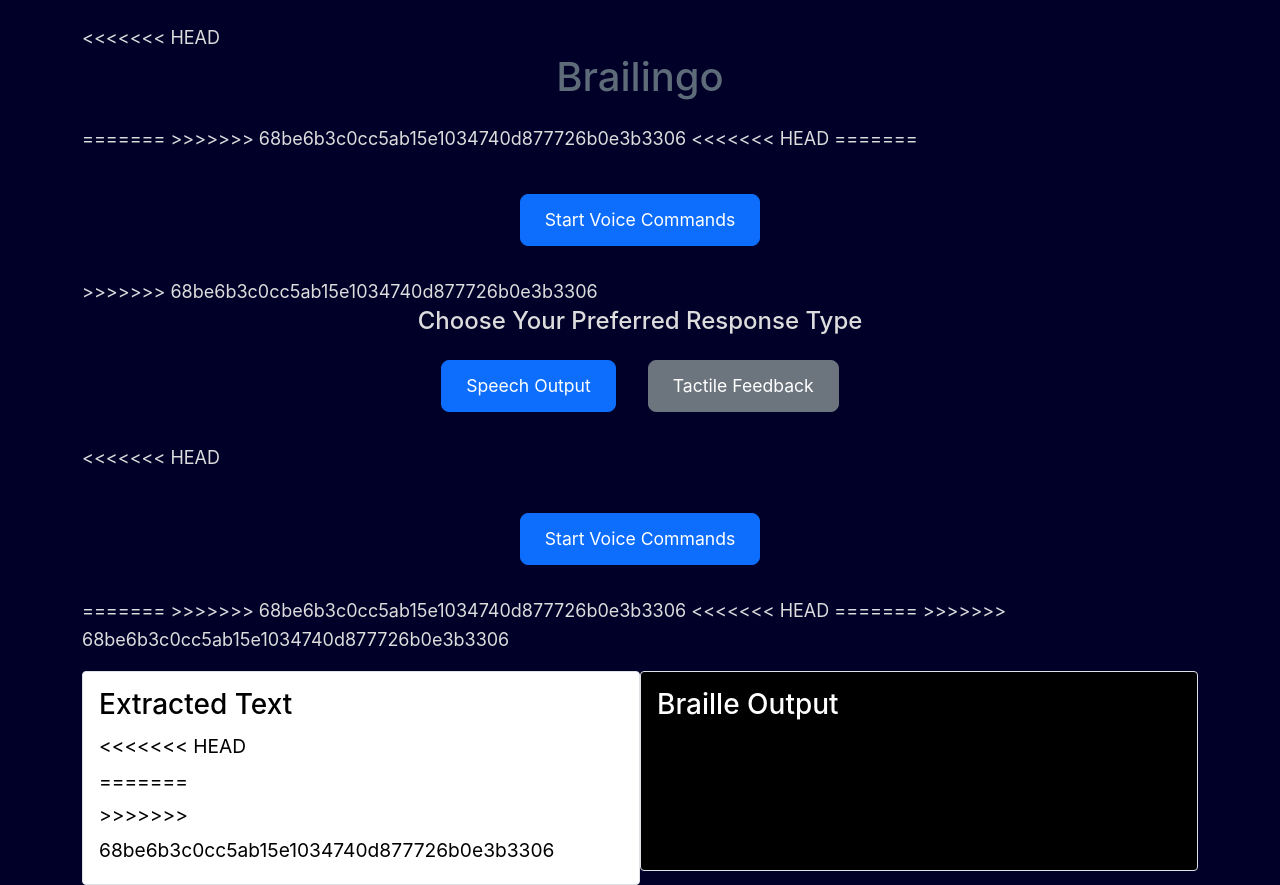
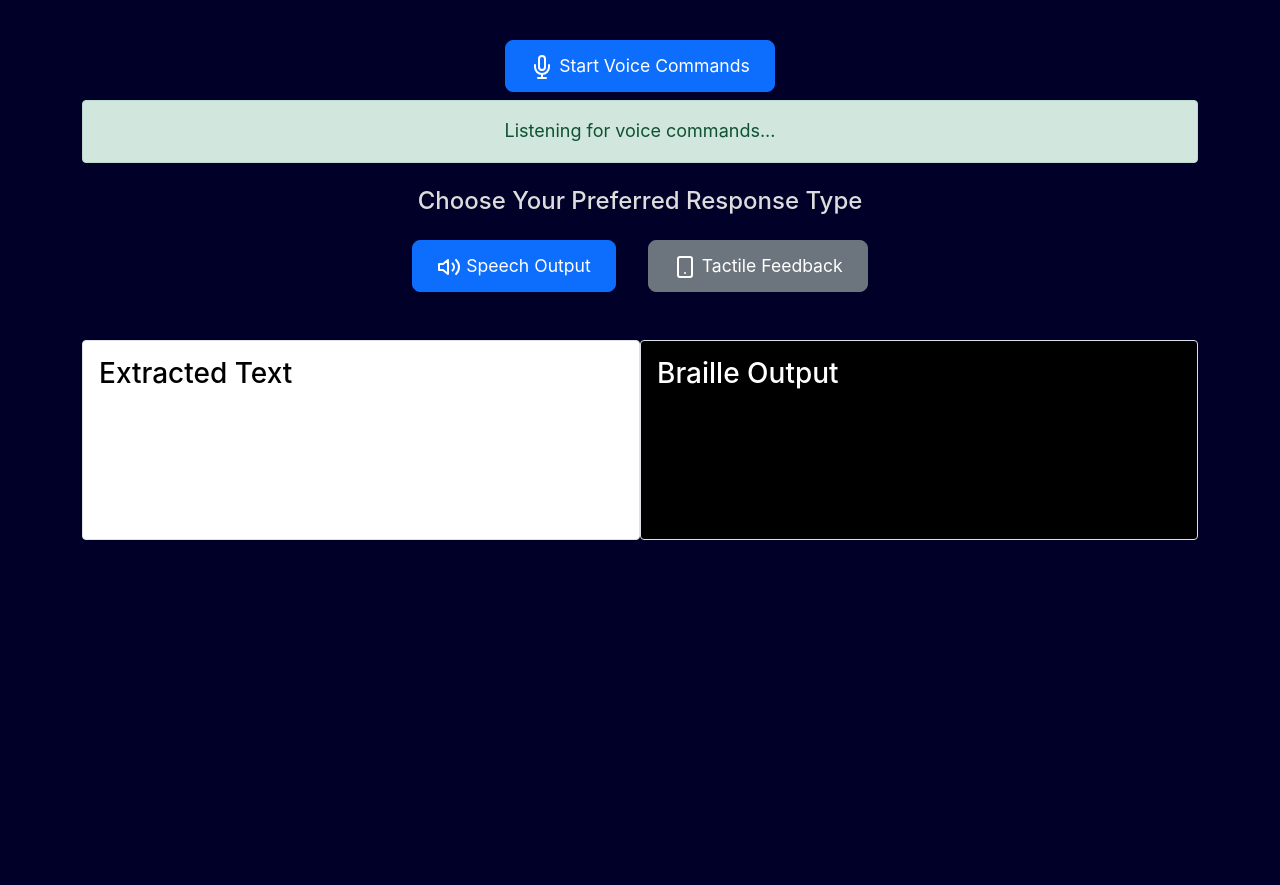
Before and after one commit to edith797/Brailingo, a Flask app: page / in a window 1280 px wide. Shown: the part 58-943 px from the top of the page. After the commit the page ends 598 px from the top, so only its background shows below. Run offline with Flask 3, Linux system fonts and the light colour scheme; some libraries are stand-ins or nearby versions.

Commit message:
Text input processing

```diff
--- a/static/js/ocr.js
+++ b/static/js/ocr.js
@@ -1,14 +1,9 @@
 class DocumentProcessor {
     constructor() {
-<<<<<<< HEAD
-        this.form = document.getElementById('uploadForm');
-        this.fileInput = document.getElementById('fileInput');
-=======
         this.uploadForm = document.getElementById('uploadForm');
         this.textForm = document.getElementById('textForm'); // Fixed: correct ID reference
         this.fileInput = document.getElementById('fileInput');
         this.textInput = document.getElementById('textInput');
->>>>>>> 68be6b3c0cc5ab15e1034740d877726b0e3b3306
         this.loadingIndicator = document.getElementById('loadingIndicator');
         this.outputControls = document.querySelector('.output-controls');
         this.extractedText = document.querySelector('#extractedText .text-content');
@@ -18,22 +13,15 @@ class DocumentProcessor {
     }
 
     initializeEventListeners() {
-<<<<<<< HEAD
-        this.form.addEventListener('submit', (e) => this.handleSubmit(e));
-=======
         this.uploadForm.addEventListener('submit', (e) => this.handleSubmit(e));
         this.textForm.addEventListener('submit', (e) => this.handleSubmit(e));
->>>>>>> 68be6b3c0cc5ab15e1034740d877726b0e3b3306
         this.fileInput.addEventListener('change', (e) => this.handleFileSelect(e));
     }
 
     handleFileSelect(event) {
         const file = event.target.files[0];
         if (file) {
-<<<<<<< HEAD
-=======
             this.textInput.value = ''; // Clear text input when file is selected
->>>>>>> 68be6b3c0cc5ab15e1034740d877726b0e3b3306
             this.announceToScreenReader(`Selected file: ${file.name}`);
             this.provideFeedback('file_selected');
         }
@@ -43,22 +31,6 @@ class DocumentProcessor {
         event.preventDefault();
 
         const file = this.fileInput.files[0];
-<<<<<<< HEAD
-        if (!file) {
-            this.showError('Please select a file first.');
-            return;
-        }
-
-        const formData = new FormData();
-        formData.append('file', file);
-
-        try {
-            this.showLoading(true);
-            const response = await fetch('/process', {
-                method: 'POST',
-                body: formData
-            });
-=======
         const text = this.textInput.value.trim();
 
         if (!file && !text) {
@@ -86,7 +58,6 @@ class DocumentProcessor {
                     body: JSON.stringify({ text: text })
                 });
             }
->>>>>>> 68be6b3c0cc5ab15e1034740d877726b0e3b3306
 
             const data = await response.json();
 
@@ -107,11 +78,7 @@ class DocumentProcessor {
     }
 
     displayResults(text, braille) {
-<<<<<<< HEAD
-        this.extractedText.textContent = text;
-=======
         this.extractedText.textContent = text.trim();
->>>>>>> 68be6b3c0cc5ab15e1034740d877726b0e3b3306
         this.brailleText.textContent = braille;
 
         if (window.speechController && window.speechController.responseType === 'speech') {
@@ -130,22 +97,15 @@ class DocumentProcessor {
     }
 
     showError(message) {
-<<<<<<< HEAD
-=======
         // Fixed: Use the correct form reference based on which form was submitted
         const form = event && event.target === this.textForm ? this.textForm : this.uploadForm;
 
->>>>>>> 68be6b3c0cc5ab15e1034740d877726b0e3b3306
         const alert = document.createElement('div');
         alert.className = 'alert alert-danger';
         alert.role = 'alert';
         alert.textContent = message;
 
-<<<<<<< HEAD
-        this.form.insertAdjacentElement('beforeend', alert);
-=======
         form.insertAdjacentElement('beforeend', alert);
->>>>>>> 68be6b3c0cc5ab15e1034740d877726b0e3b3306
         this.announceToScreenReader(`Error: ${message}`);
         this.provideFeedback('error');
 
--- a/static/js/speech.js
+++ b/static/js/speech.js
@@ -42,22 +42,13 @@ class SpeechController {
         document.getElementById('startVoice').addEventListener('click', () => this.toggleVoiceRecognition());
         document.getElementById('speechOption').addEventListener('click', () => this.setResponseType('speech'));
         document.getElementById('tactileOption').addEventListener('click', () => this.setResponseType('tactile'));
-<<<<<<< HEAD
-=======
         document.getElementById('textOption').addEventListener('click', () => this.setInputType('text'));
         document.getElementById('fileOption').addEventListener('click', () => this.setInputType('file'));
->>>>>>> 68be6b3c0cc5ab15e1034740d877726b0e3b3306
         document.getElementById('playText').addEventListener('click', () => this.readText());
         document.getElementById('pauseText').addEventListener('click', () => this.pauseReading());
         document.getElementById('stopText').addEventListener('click', () => this.stopReading());
     }
 
-<<<<<<< HEAD
-    setResponseType(type) {
-        this.responseType = type;
-        document.getElementById('responseTypeSection').style.display = 'none';
-        document.querySelector('.file-upload-section').style.display = 'block';
-=======
     setInputType(type) {
         if (type === 'file') {
             document.querySelector('.file-upload-section').style.display = 'block';
@@ -73,7 +64,6 @@ class SpeechController {
         document.getElementById('responseTypeSection').style.display = 'none';
         document.getElementById('inputTypeSection').style.display = 'block';
         // document.querySelector('.file-upload-section').style.display = 'block';
->>>>>>> 68be6b3c0cc5ab15e1034740d877726b0e3b3306
 
         const message = `${type === 'speech' ? 'Speech' : 'Tactile'} output selected. You can now upload a document or use voice commands to navigate.`;
 
@@ -126,13 +116,9 @@ class SpeechController {
             this.readText();
         } else if (command.includes('pause')) {
             this.pauseReading();
-<<<<<<< HEAD
-        } else if (command.includes('stop')) {
-=======
         } else if (command.includes('resume')) {
             this.readText();
         }else if (command.includes('stop')) {
->>>>>>> 68be6b3c0cc5ab15e1034740d877726b0e3b3306
             this.stopReading();
         } else if (command.includes('show braille')) {
             document.getElementById('brailleText').scrollIntoView({ behavior: 'smooth' });
@@ -158,15 +144,6 @@ class SpeechController {
         }
     }
 
-<<<<<<< HEAD
-    readText() {
-        const textElement = document.querySelector('#extractedText .text-content');
-        const text = textElement.textContent;
-
-        if (text && text.trim()) {
-            this.utterance = new SpeechSynthesisUtterance(text);
-            this.synthesis.speak(this.utterance);
-=======
     hightlightWords(word, index) {
         const textElement = document.getElementById('textContainer');
         const words = textElement.getElementsByTagName('span');
@@ -227,7 +204,6 @@ class SpeechController {
             } else {
                 this.synthesis.speak(this.utterance);
             }
->>>>>>> 68be6b3c0cc5ab15e1034740d877726b0e3b3306
         }
     }
 
--- a/templates/index.html
+++ b/templates/index.html
@@ -2,20 +2,13 @@
 
 {% block content %}
 <div class="accessibility-tool">
-<<<<<<< HEAD
-    <h1 class="text-center mb-4">Brailingo</h1>
-=======
     <!-- <h1 class="text-center mb-4">Brailingo</h1> -->
->>>>>>> 68be6b3c0cc5ab15e1034740d877726b0e3b3306
 
     <!-- Initial Welcome Message - Hidden but read by screen readers -->
     <div id="welcomeMessage" class="visually-hidden" aria-live="polite">
         Welcome to Brailingo. Please choose your preferred feedback method: Speech or Tactile.
         For voice commands, say "use speech" or "use tactile" to make your selection.
     </div>
-<<<<<<< HEAD
-
-=======
 
     <!-- Voice Commands Section - Always Visible -->
     <div class="voice-controls mb-4">
@@ -24,7 +17,6 @@
         </button>
         <div id="voiceStatus" class="alert mt-2" role="status" style="display: none;"></div>
     </div>
->>>>>>> 68be6b3c0cc5ab15e1034740d877726b0e3b3306
     <!-- Response Type Selection Section -->
     <div id="responseTypeSection" class="response-type-section mb-4">
         <h2 class="h4 mb-3 text-center">Choose Your Preferred Response Type</h2>
@@ -38,17 +30,6 @@
         </div>
     </div>
 
-<<<<<<< HEAD
-    <!-- Voice Commands Section - Always Visible -->
-    <div class="voice-controls mb-4">
-        <button id="startVoice" class="btn btn-primary btn-lg" aria-label="Start voice commands">
-            <i data-feather="mic"></i> Start Voice Commands
-        </button>
-        <div id="voiceStatus" class="alert mt-2" role="status" style="display: none;"></div>
-    </div>
-
-    <!-- File Upload Section - Initially Hidden -->
-=======
 
 
     <div id="inputTypeSection" class="input-type-section mb-4" style="display: none;">
@@ -63,7 +44,6 @@
         </div>
     </div>
 
->>>>>>> 68be6b3c0cc5ab15e1034740d877726b0e3b3306
     <div class="file-upload-section" style="display: none;">
         <form id="uploadForm" class="mb-4">
             <div class="mb-3">
@@ -75,8 +55,6 @@
         </form>
     </div>
 
-<<<<<<< HEAD
-=======
     <div class="text-input-section mb-4" id="text" role="tabpanel" aria-labelledby="text-tab" style="display: none;">
         <form id="textForm" class="mb-4">
             <div class="mb-3">
@@ -88,7 +66,6 @@
         </form>
     </div>
 
->>>>>>> 68be6b3c0cc5ab15e1034740d877726b0e3b3306
     <!-- Output Section -->
     <div class="output-section">
         <div id="loadingIndicator" class="text-center" style="display: none;">
@@ -112,14 +89,10 @@
         <!-- Text Output -->
         <div id="extractedText" class="extracted-text p-3 border rounded mt-3" role="region" aria-label="Extracted text content">
             <h3>Extracted Text</h3>
-<<<<<<< HEAD
-            <div class="text-content"></div>
-=======
             <div class="text-container">
                 <span id="textContainer" class="text-content"></span>
                 <span id="text-highlight" class="text-highlighted"></span>
             </div>
->>>>>>> 68be6b3c0cc5ab15e1034740d877726b0e3b3306
         </div>
 
         <!-- Braille Output -->
```
Also changed, not shown: 1 other file.
